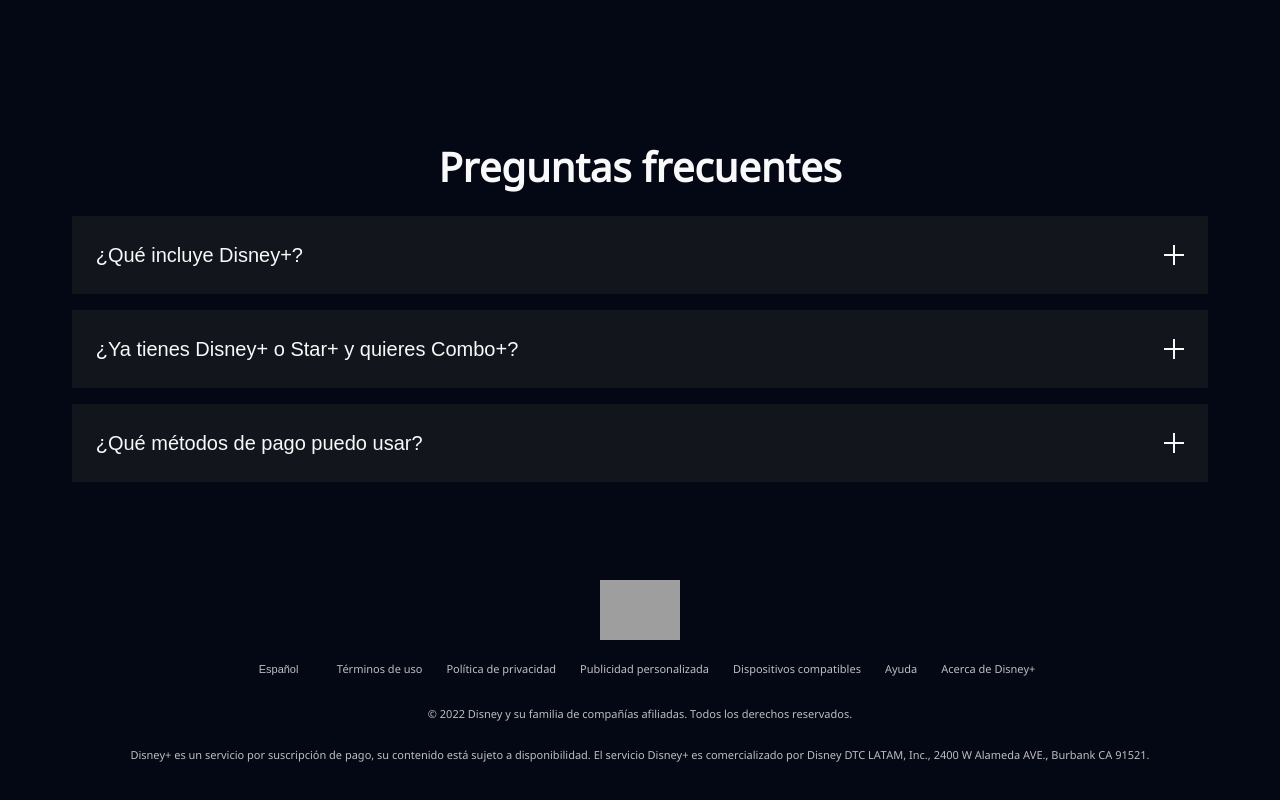
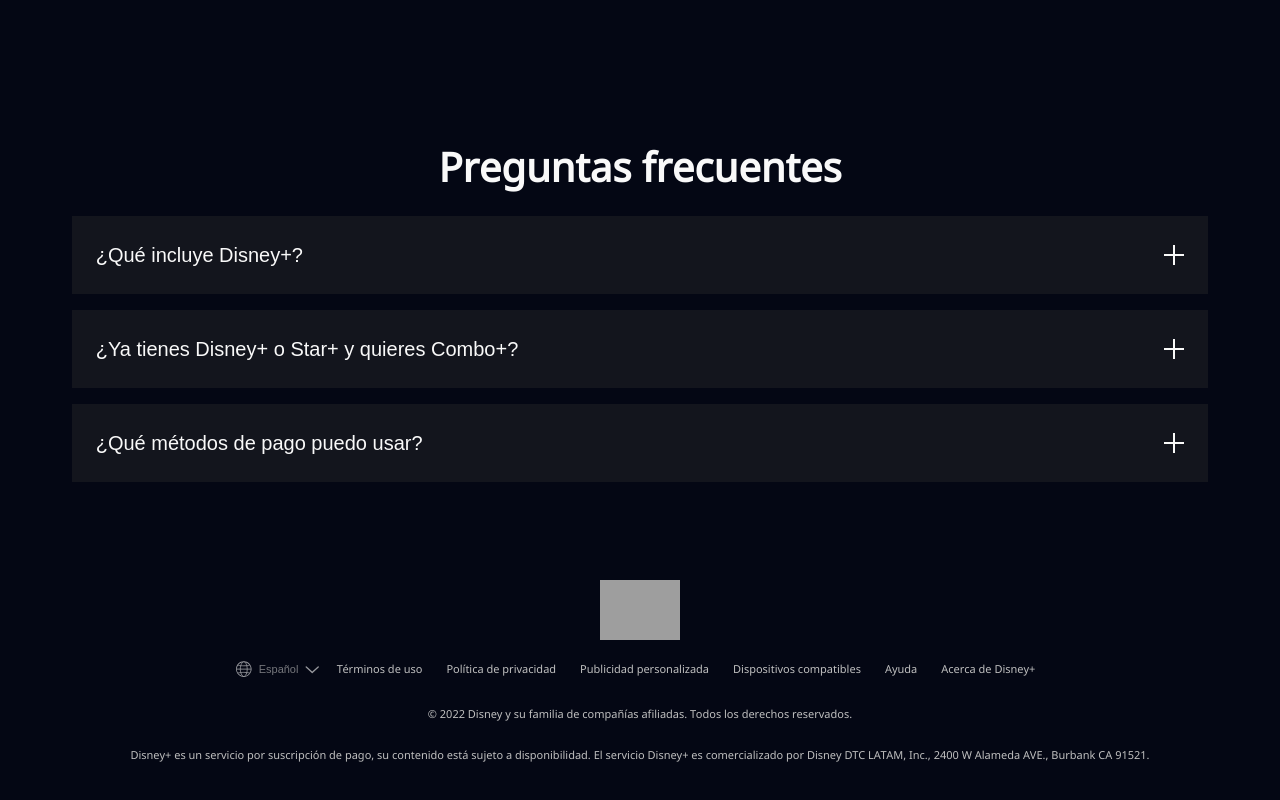
Before and after one commit to GooTaLK/disneyplus-clone, a React (Vite) app: page / in a window 1280 px wide. Shown: the part 4823-5623 px from the top of the page. Built offline with nearby package versions, Linux system fonts and the light colour scheme; grey boxes are pictures that could not be loaded.

Commit message:
Feat: Add svg images to the sides of language selectot

```diff
--- a/src/component/Footer/Footer.css
+++ b/src/component/Footer/Footer.css
@@ -13,6 +13,12 @@
   margin-inline: auto;
   margin-bottom: 15px;
   max-width: 1024px;
+}
+
+.Footer-selectLanguage {
+  position: relative;
+  display: inline-block;
+  opacity: 0.6;
 }
 
 .Footer-selectLanguage > select {
@@ -34,6 +40,37 @@
 
 .Footer-selectLanguage > select > option {
   color: var(--black);
+}
+
+.Footer-globe,
+.Footer-down {
+  position: absolute;
+  transform: translateY(-50%);
+  pointer-events: none;
+}
+
+.Footer-globe {
+  top: 49%;
+  left: 2px;
+  width: 18px;
+}
+
+.Footer-globe .cls-1 {
+  fill: var(--white);
+}
+
+.Footer-globe .cls-2 {
+  fill: none;
+  stroke: #f9f9f9;
+  stroke-miterlimit: 10;
+  stroke-width: 33px;
+}
+
+.Footer-down {
+  top: 47%;
+  right: 2px;
+  width: 22px;
+  fill: var(--white);
 }
 
 .Footer-links {
--- a/src/component/Footer/index.jsx
+++ b/src/component/Footer/index.jsx
@@ -24,6 +24,18 @@
       />
       <div className='Footer-actions'>
         <span className='Footer-selectLanguage'>
+          <svg class='Footer-globe' viewBox='0 0 710 724'>
+            <path class='cls-1' d='M347.2,92.13a273.81,273.81,0,1,1-106.93,21.58A273,273,0,0,1,347.2,92.13m0-33c-170,0-307.74,137.79-307.74,307.75S177.24,674.62,347.2,674.62,655,536.84,655,366.88,517.17,59.13,347.2,59.13Z' />
+            <path class='cls-2' d='M373.5,77.5s108,59,108,297c0,220-116,283-116,283' />
+            <path class='cls-2' d='M325.91,77.5S210,136.5,210,374.5c0,220,124.5,283,124.5,283' />
+            <path class='cls-2' d='M100,211s111,24,247,24c134,0,239-24,239-24' />
+            <path class='cls-2' d='M586,521s-111-24-247-24c-134,0-239,24-239,24' />
+            <line class='cls-2' x1='59' y1='367' x2='635' y2='367' />
+          </svg>
+          <svg class='Footer-down' viewBox='0 0 48 48'>
+            <rect width='48' height='48' fill='none' />
+            <path d='M36.63,18.37a1.37,1.37,0,0,1,2.15.37,1.7,1.7,0,0,1-.3,2.06L25.4,32.64a1.37,1.37,0,0,1-1.85,0l-13-11.84a1.71,1.71,0,0,1-.29-2.06,1.37,1.37,0,0,1,2.15-.37l12.11,11ZM24.25,31.42a.38.38,0,0,1,.46,0l-.23-.21ZM11.71,19.55s0,.06,0,0Zm25.61,0h0Z' />
+          </svg>
           <select className='fine' value={languageSelected} onChange={changeLanguageHandler}>
             <option value='english'>English</option>
             <option value='spanish'>Español</option>
```
